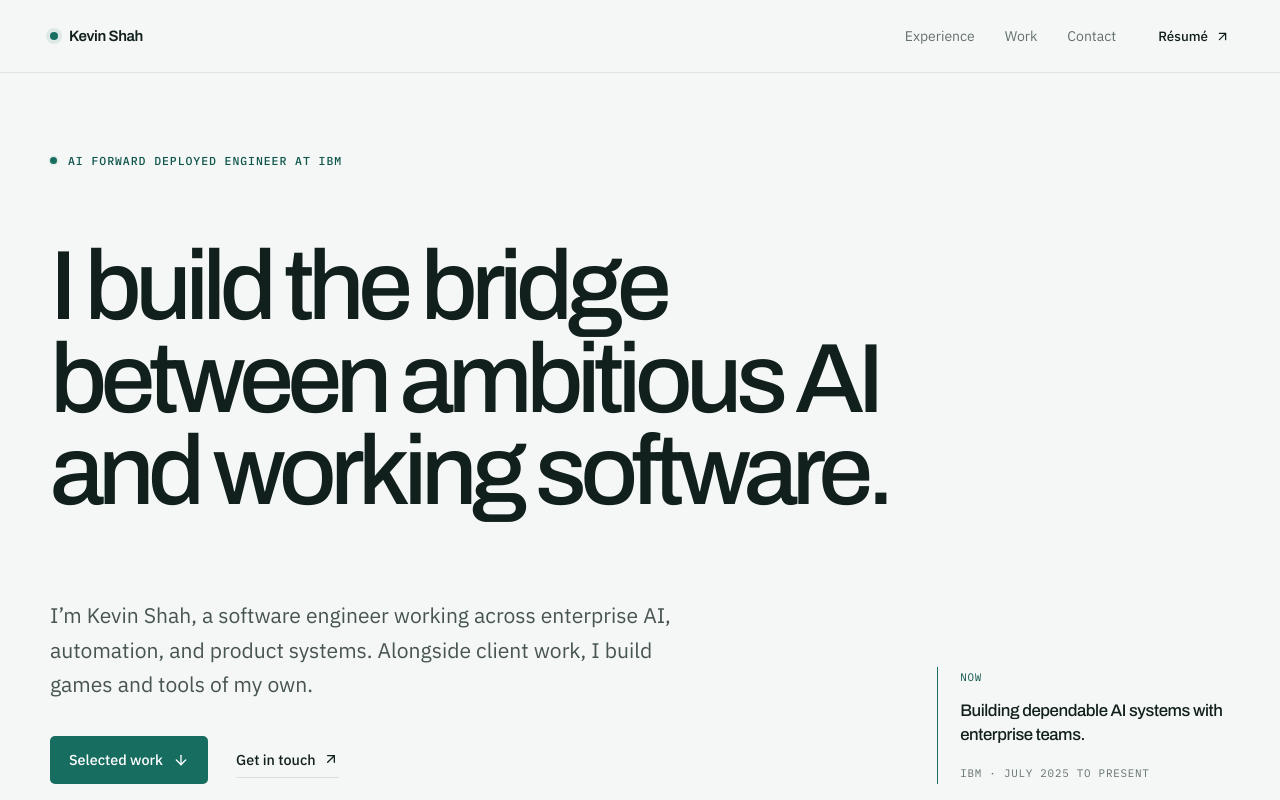
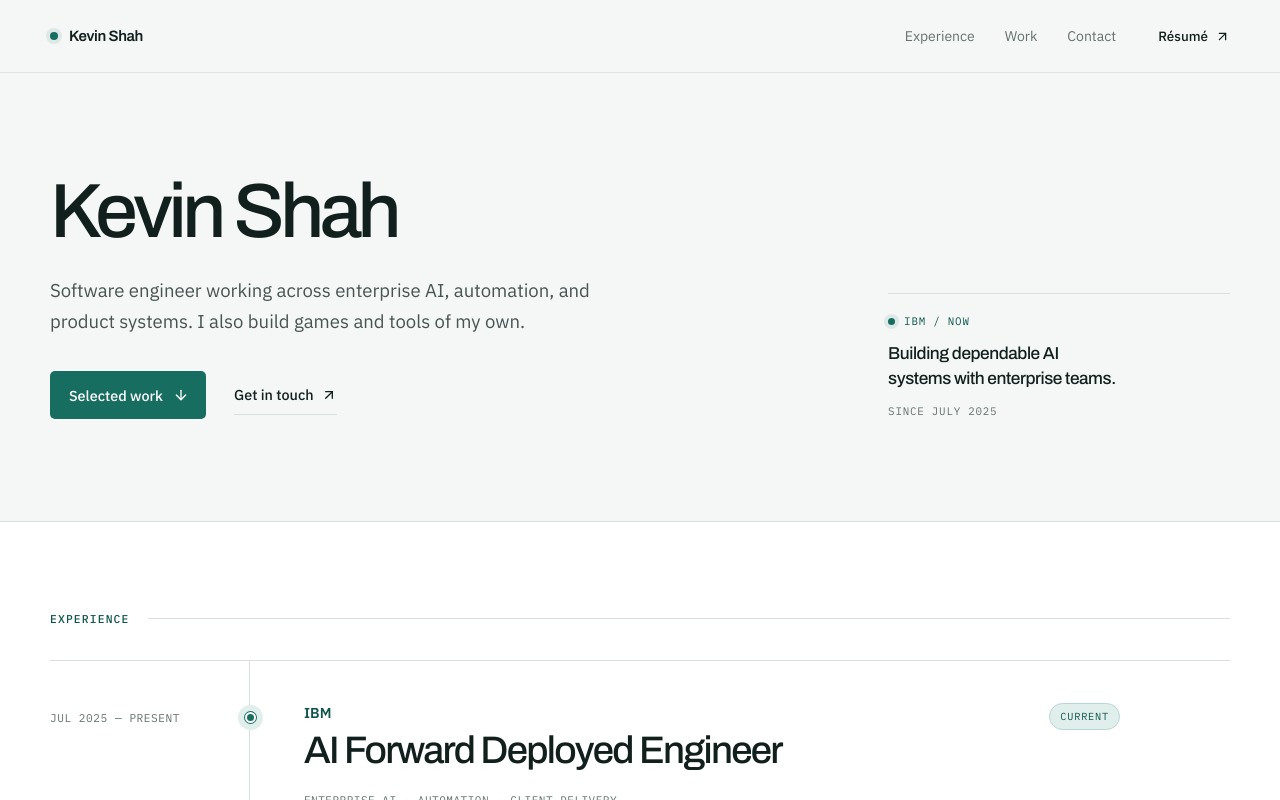
Before and after one commit to kevinshah-dev/personal-site, a React (Vite) app: page / in a window 1280 px wide. Shown: the top 800 px of the page. Built offline with nearby package versions, Linux system fonts and the light colour scheme.

Commit message:
made website more minimal

```diff
--- a/package.json
+++ b/package.json
@@ -10,7 +10,6 @@
     "preview": "vite preview"
   },
   "dependencies": {
-    "framer-motion": "^12.38.0",
     "lucide-react": "^1.8.0",
     "react": "^19.2.4",
     "react-dom": "^19.2.4"
--- a/src/App.tsx
+++ b/src/App.tsx
@@ -1,5 +1,4 @@
 import { useEffect } from "react";
-import { MotionConfig } from "framer-motion";
 import Header from "./components/Header";
 import Home from "./pages/Home";
 
@@ -14,11 +13,9 @@ export default function App() {
   }, []);
 
   return (
-    <MotionConfig reducedMotion="user">
-      <div className="site-shell">
-        <Header />
-        <Home />
-      </div>
-    </MotionConfig>
+    <div className="site-shell">
+      <Header />
+      <Home />
+    </div>
   );
 }
--- a/src/index.css
+++ b/src/index.css
@@ -18,6 +18,7 @@
   font-synthesis: none;
   text-rendering: optimizeLegibility;
   -webkit-font-smoothing: antialiased;
+  -moz-osx-font-smoothing: grayscale;
 }
 
 * {
@@ -44,6 +45,11 @@ a {
 a {
   color: inherit;
   text-decoration: none;
+}
+
+p,
+li {
+  text-wrap: pretty;
 }
 
 button,
@@ -121,6 +127,9 @@ a {
 
 .primary-nav a {
   position: relative;
+  display: flex;
+  align-items: center;
+  min-height: 40px;
   padding-block: 8px;
   color: var(--muted);
   font-size: 0.875rem;
@@ -153,6 +162,7 @@ a {
   display: inline-flex;
   align-items: center;
   gap: 7px;
+  min-height: 40px;
   font-size: 0.84rem;
   font-weight: 500;
 }
@@ -183,82 +193,33 @@ a {
 }
 
 .hero-inner {
-  display: flex;
-  min-height: calc(100svh - 72px);
-  padding-top: clamp(72px, 10vh, 118px);
-  padding-bottom: clamp(64px, 9vh, 104px);
-  flex-direction: column;
-  justify-content: space-between;
+  padding-block: clamp(72px, 8vw, 108px);
 }
 
-.hero-status {
-  display: flex;
-  align-items: center;
-  gap: 11px;
-  color: var(--signal-dark);
-  font-family: var(--utility);
-  font-size: 0.72rem;
-  font-weight: 500;
-  letter-spacing: 0.08em;
-  text-transform: uppercase;
+.hero-content {
+  display: grid;
+  align-items: end;
+  grid-template-columns: minmax(0, 1.35fr) minmax(280px, 0.65fr);
+  gap: clamp(64px, 10vw, 144px);
 }
 
-.status-dot {
-  position: relative;
-  width: 7px;
-  height: 7px;
-  border-radius: 50%;
-  background: var(--signal);
-}
-
-.status-dot::after {
-  position: absolute;
-  inset: -5px;
-  border: 1px solid rgb(23 109 96 / 26%);
-  border-radius: 50%;
-  content: "";
-  animation: status-pulse 2.8s ease-out infinite;
-}
-
-@keyframes status-pulse {
-  0%,
-  38% {
-    opacity: 0.9;
-    transform: scale(0.55);
-  }
-
-  75%,
-  100% {
-    opacity: 0;
-    transform: scale(1.25);
-  }
-}
-
-.hero h1 {
-  max-width: 1120px;
-  margin: clamp(54px, 9vh, 96px) 0 clamp(64px, 10vh, 108px);
+.hero-intro h1 {
+  margin: 0;
   font-family: var(--display);
-  font-size: clamp(3.55rem, 7.7vw, 7.15rem);
+  font-size: clamp(3.5rem, 6vw, 5.75rem);
   font-stretch: 90%;
   font-weight: 500;
-  letter-spacing: -0.064em;
-  line-height: 0.94;
+  letter-spacing: -0.058em;
+  line-height: 0.96;
   text-wrap: balance;
 }
 
-.hero-foot {
-  display: grid;
-  align-items: end;
-  grid-template-columns: minmax(0, 1.45fr) minmax(240px, 0.55fr);
-  gap: clamp(56px, 9vw, 132px);
-}
-
 .hero-intro > p {
-  max-width: 640px;
-  margin: 0;
+  max-width: 600px;
+  margin: 26px 0 0;
   color: #475451;
-  font-size: clamp(1.08rem, 1.65vw, 1.32rem);
-  line-height: 1.64;
+  font-size: clamp(1.04rem, 1.45vw, 1.2rem);
+  line-height: 1.68;
 }
 
 .hero-links {
@@ -274,7 +235,7 @@ a {
   justify-content: center;
   gap: 10px;
   min-height: 48px;
-  padding: 0 19px;
+  padding: 0 17px 0 19px;
   border-radius: 5px;
   font-size: 0.9rem;
   font-weight: 500;
@@ -296,10 +257,15 @@ a {
   transform: translateY(-2px);
 }
 
+.button:active {
+  transform: scale(0.96);
+}
+
 .text-link {
   display: inline-flex;
   align-items: center;
   gap: 7px;
+  min-height: 40px;
   border-bottom: 1px solid var(--line);
   padding-block: 8px;
   color: var(--ink);
@@ -324,35 +290,48 @@ a {
 }
 
 .now-note {
-  border-left: 1px solid var(--signal);
-  padding: 3px 0 3px 22px;
+  border-top: 1px solid var(--line);
+  padding-top: 20px;
 }
 
-.now-note span,
+.now-label,
 .now-note small {
-  display: block;
   font-family: var(--utility);
   font-size: 0.68rem;
   letter-spacing: 0.07em;
   text-transform: uppercase;
 }
 
-.now-note span {
+.now-label {
+  display: flex;
+  align-items: center;
+  gap: 9px;
   color: var(--signal-dark);
+}
+
+.now-dot {
+  width: 7px;
+  height: 7px;
+  border-radius: 50%;
+  background: var(--signal);
+  box-shadow: 0 0 0 4px rgb(23 109 96 / 10%);
+  flex: 0 0 auto;
 }
 
 .now-note strong {
   display: block;
-  max-width: 280px;
-  margin: 15px 0 17px;
+  max-width: 320px;
+  margin: 14px 0 12px;
   font-family: var(--display);
-  font-size: 1.05rem;
+  font-size: 1.08rem;
   font-weight: 500;
   letter-spacing: -0.025em;
-  line-height: 1.45;
+  line-height: 1.42;
+  text-wrap: balance;
 }
 
 .now-note small {
+  display: block;
   color: var(--muted);
   line-height: 1.5;
 }
@@ -375,8 +354,7 @@ a {
   flex: 1;
 }
 
-.section-heading h2,
-.contact-kicker {
+.section-heading h2 {
   margin: 0;
   color: var(--signal-dark);
   font-family: var(--utility);
@@ -384,15 +362,6 @@ a {
   font-weight: 500;
   letter-spacing: 0.1em;
   text-transform: uppercase;
-}
-
-.contact-inner h2 {
-  margin: 0;
-  font-family: var(--display);
-  font-weight: 500;
-  letter-spacing: -0.05em;
-  line-height: 1.02;
-  text-wrap: balance;
 }
 
 .experience-section {
@@ -634,6 +603,7 @@ a {
   display: inline-flex;
   align-items: center;
   gap: 9px;
+  min-height: 40px;
   margin-top: 34px;
   font-size: 0.9rem;
   font-weight: 500;
@@ -661,30 +631,27 @@ a {
 
 .contact-inner {
   display: grid;
-  padding-block: clamp(88px, 11vw, 144px);
-  grid-template-columns: minmax(0, 1.25fr) minmax(300px, 0.75fr);
-  gap: clamp(64px, 10vw, 150px);
-}
-
-.contact-kicker {
-  margin-bottom: 30px;
-  color: #7fc4b8;
+  align-items: center;
+  padding-block: clamp(56px, 6vw, 80px);
+  grid-template-columns: minmax(180px, 0.75fr) minmax(360px, 1.25fr);
+  gap: clamp(56px, 9vw, 128px);
 }
 
 .contact-inner h2 {
-  max-width: 720px;
-  font-size: clamp(3rem, 6vw, 6rem);
+  margin: 0;
+  color: #f5faf8;
+  font-family: var(--display);
+  font-size: clamp(2.25rem, 4vw, 3.5rem);
+  font-weight: 500;
+  letter-spacing: -0.05em;
+  line-height: 1;
+  text-wrap: balance;
 }
 
 .contact-actions {
-  align-self: end;
-}
-
-.contact-actions > p {
-  margin: 0 0 36px;
-  color: rgb(245 250 248 / 66%);
-  font-size: 1rem;
-  line-height: 1.75;
+  width: 100%;
+  max-width: 560px;
+  justify-self: end;
 }
 
 .email-link {
@@ -727,13 +694,14 @@ a {
   display: flex;
   flex-wrap: wrap;
   gap: 24px;
-  margin-top: 26px;
+  margin-top: 20px;
 }
 
 .social-links a {
   display: inline-flex;
   align-items: center;
   gap: 8px;
+  min-height: 40px;
   color: rgb(245 250 248 / 68%);
   font-size: 0.86rem;
   transition: color 180ms ease;
@@ -756,7 +724,7 @@ a {
   display: flex;
   align-items: center;
   justify-content: space-between;
-  min-height: 80px;
+  min-height: 64px;
   color: rgb(245 250 248 / 48%);
   font-family: var(--utility);
   font-size: 0.65rem;
@@ -765,18 +733,14 @@ a {
 }
 
 @media (max-width: 900px) {
-  .hero-inner {
-    min-height: auto;
-  }
-
-  .hero-foot,
+  .hero-content,
   .contact-inner {
     grid-template-columns: 1fr;
   }
 
-  .hero-foot {
+  .hero-content {
     align-items: start;
-    gap: 52px;
+    gap: 48px;
   }
 
   .now-note strong {
@@ -798,6 +762,11 @@ a {
 
   .contact-actions {
     max-width: 620px;
+    justify-self: start;
+  }
+
+  .contact-inner {
+    gap: 34px;
   }
 }
 
@@ -824,20 +793,12 @@ a {
   }
 
   .hero-inner {
-    min-height: calc(100svh - 64px);
-    padding-top: 54px;
-    padding-bottom: 48px;
+    padding-block: 56px;
   }
 
-  .hero-status {
-    font-size: 0.62rem;
-    line-height: 1.5;
-  }
-
-  .hero h1 {
-    margin: 48px 0 58px;
-    font-size: clamp(3.05rem, 15vw, 4.5rem);
-    letter-spacing: -0.06em;
+  .hero-intro h1 {
+    font-size: clamp(3.1rem, 15vw, 4.25rem);
+    letter-spacing: -0.055em;
   }
 
   .hero-intro > p {
@@ -857,7 +818,7 @@ a {
   }
 
   .now-note {
-    padding-left: 18px;
+    padding-top: 18px;
   }
 
   .career-line {
@@ -945,12 +906,13 @@ a {
     grid-row: auto;
   }
 
-  .contact-inner h2 {
-    font-size: clamp(2.8rem, 13vw, 4.6rem);
+  .contact-inner {
+    padding-block: 52px;
+    gap: 30px;
   }
 
-  .contact-inner {
-    gap: 58px;
+  .contact-inner h2 {
+    font-size: 2.35rem;
   }
 
   .email-link {
--- a/src/pages/Home.tsx
+++ b/src/pages/Home.tsx
@@ -1,5 +1,4 @@
 import type { SVGProps } from "react";
-import { motion } from "framer-motion";
 import {
   ArrowDown,
   ArrowRight,
@@ -110,36 +109,12 @@ export default function Home() {
     <main id="top">
       <section className="hero" aria-labelledby="hero-title">
         <div className="container hero-inner">
-          <motion.div
-            className="hero-status"
-            initial={{ opacity: 0 }}
-            animate={{ opacity: 1 }}
-            transition={{ duration: 0.5 }}
-          >
-            <span className="status-dot" aria-hidden="true" />
-            AI Forward Deployed Engineer at IBM
-          </motion.div>
-
-          <motion.h1
-            id="hero-title"
-            initial={{ opacity: 0, y: 22 }}
-            animate={{ opacity: 1, y: 0 }}
-            transition={{ duration: 0.7, delay: 0.08, ease: [0.22, 1, 0.36, 1] }}
-          >
-            I build the bridge between ambitious AI and working software.
-          </motion.h1>
-
-          <motion.div
-            className="hero-foot"
-            initial={{ opacity: 0, y: 18 }}
-            animate={{ opacity: 1, y: 0 }}
-            transition={{ duration: 0.65, delay: 0.18, ease: [0.22, 1, 0.36, 1] }}
-          >
+          <div className="hero-content">
             <div className="hero-intro">
+              <h1 id="hero-title">Kevin Shah</h1>
               <p>
-                I’m Kevin Shah, a software engineer working across enterprise AI,
-                automation, and product systems. Alongside client work, I build
-                games and tools of my own.
+                Software engineer working across enterprise AI, automation, and
+                product systems. I also build games and tools of my own.
               </p>
               <div className="hero-links">
                 <a className="button button-primary" href="#work">
@@ -151,12 +126,15 @@ export default function Home() {
               </div>
             </div>
 
-            <div className="now-note">
-              <span>Now</span>
+            <aside className="now-note" aria-label="Current role at IBM">
+              <div className="now-label">
+                <span className="now-dot" aria-hidden="true" />
+                IBM / Now
+              </div>
               <strong>Building dependable AI systems with enterprise teams.</strong>
-              <small>IBM · July 2025 to present</small>
-            </div>
-          </motion.div>
+              <small>Since July 2025</small>
+            </aside>
+          </div>
         </div>
       </section>
 
@@ -238,16 +216,9 @@ export default function Home() {
 
       <section className="contact-section" id="contact">
         <div className="container contact-inner">
-          <div>
-            <p className="contact-kicker">Let’s connect</p>
-            <h2>Have a difficult product problem worth making simpler?</h2>
-          </div>
+          <h2>Let’s connect</h2>
 
           <div className="contact-actions">
-            <p>
-              I’m always interested in thoughtful engineering teams, ambitious
-              systems, and people building useful things.
-            </p>
             <a className="email-link" href="mailto:shahkevinh@gmail.com">
               <span>
                 <Mail aria-hidden="true" />
```
Also changed, not shown: 1 other file (tests, documents, lock files or other folders).
